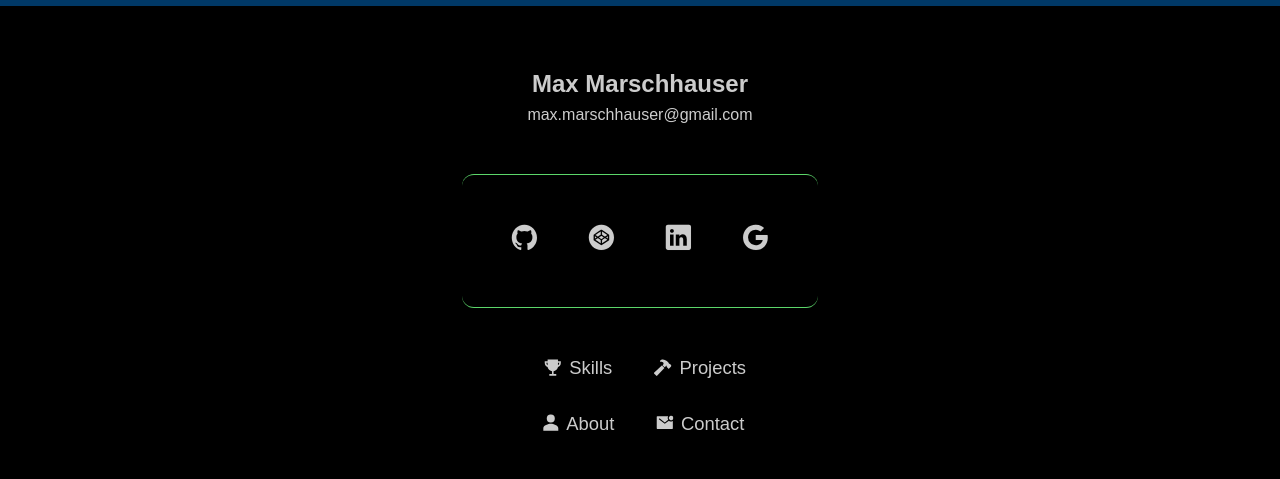
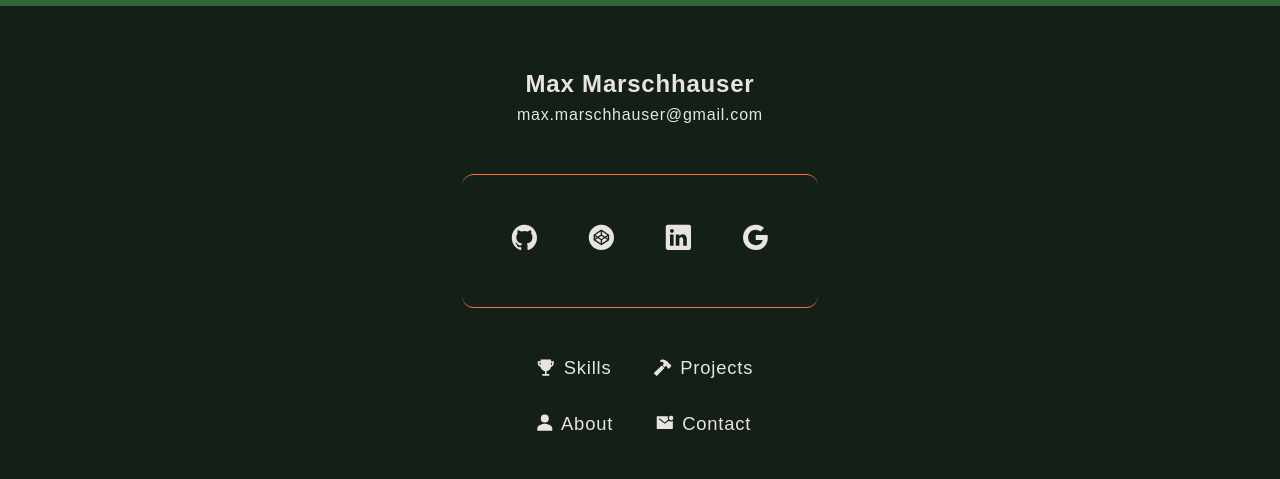
Before and after one commit to max-marschhauser/portfolio, a React (Create React App) app: page /skills in a window 1280 px wide. Shown: the part 2085-2564 px from the top of the page. Built offline with nearby package versions, Linux system fonts and the light colour scheme.

Commit message:
restyling page colors

```diff
--- a/src/assets/styles/components/_main.scss
+++ b/src/assets/styles/components/_main.scss
@@ -5,7 +5,7 @@
 
 	text-align: center;
 	font-size: clamp(2.5rem, 5vw, 3.5rem);
-	color: var(--color-white);
+	color: var(--color-light);
 
 	p {
 		padding-top: clamp(0.25rem, 1.25vh, 1.5rem);
--- a/src/assets/styles/components/_root.scss
+++ b/src/assets/styles/components/_root.scss
@@ -2,21 +2,19 @@
 
 :root {
 	// colors
+	--color-dark: hsl(125, 20%, 10%);
+	--color-light: hsl(10, 10%, 90%);
 
-	--color-black: hsl(0, 0%, 0%);
-	--color-black-transparent: hsl(0, 0%, 0%, 0.75);
-	--color-lightgray: hsl(0, 0%, 80%);
-	--color-white: hsl(0, 0%, 100%);
+	--color-primary-1: hsl(129, 34%, 30%);
+	--color-primary-1-transparent: hsla(129, 34%, 30%, 0.75);
 
-	--color-blue: hsl(207, 100%, 20%); // general color
-	--color-blue-transparent: hsl(207, 100%, 20%, 0.75); // general color transparent
-	--color-green: hsl(127, 60%, 60%); // call to action color
-	--color-orange: hsl(30, 100%, 60%); // reaction color
+	--color-primary-2: hsl(32, 47%, 41%);
+	--color-primary-2-transparent: hsla(32, 47%, 41%, 0.75);
+
+	--color-action: hsl(16, 90%, 60%);
 
 	// font family
 	--font-family: "Montserrat", sans-serif;
-
-	--desktopSize: 1400px;
 }
 
 *,
@@ -35,27 +33,27 @@
 }
 
 ::selection {
-	background-color: var(--color-lightgray);
+	background-color: var(--color-dark);
 
-	color: var(--color-black);
+	color: var(--color-light);
 }
 
 body {
-	background-color: var(--color-blue);
+	background-color: var(--color-primary-1);
 }
 
 ::-webkit-scrollbar {
 	width: 0.75rem;
 
 	&-track {
-		background: var(--color-lightgray);
+		background-color: var(--color-light);
 	}
 
 	&-thumb {
-		background: var(--color-gray);
+		background: var(--color-dark);
 
 		&:hover {
-			background: var(--color-darkgray);
+			background: var(--color-action);
 		}
 	}
 }
--- a/src/layout/footer/footer.scss
+++ b/src/layout/footer/footer.scss
@@ -10,7 +10,7 @@
 	align-items: center;
 	gap: 3rem;
 
-	background-color: var(--color-black);
+	background-color: var(--color-dark);
 	overflow-x: hidden;
 
 	&__item {
@@ -37,20 +37,12 @@
 
 				h2 {
 					text-align: center;
-
-					color: var(--color-lightgray);
-
-					@include abs.mq(2100px, 0px) {
-						font-size: 1.75rem;
-					}
+					letter-spacing: 0.05rem;
+					color: var(--color-light);
 
 					span {
 						font-size: 1rem;
 						font-weight: normal;
-
-						@include abs.mq(2100px, 0px) {
-							font-size: 1.25rem;
-						}
 					}
 				}
 
@@ -68,31 +60,23 @@
 					list-style: none;
 
 					padding: 3rem;
-					border-block: 0.1rem solid var(--color-green);
+					border-block: 0.1rem solid var(--color-action);
 
 					li {
 						a {
 							text-decoration: none;
-							color: var(--color-lightgray);
+							color: var(--color-light);
 							font-size: 1.8rem;
 
-							@include abs.mq(2100px, 0px) {
-								font-size: 2rem;
-							}
-
-							transition: all 0.25s ease;
+							transition: all 0.35s ease;
 
 							&:hover,
 							&:focus-visible {
-								opacity: 0.9;
-
-								color: var(--color-green);
+								color: var(--color-action);
 							}
 
 							&:active {
 								opacity: 0.8;
-
-								color: var(--color-orange);
 							}
 						}
 					}
@@ -107,57 +91,44 @@
 
 						list-style: none;
 
-						ion-icon {
-							pointer-events: none;
-
-							transform: translate(-0.15rem, 0.15rem);
-						}
-
 						a {
 							font-size: 1.15rem;
 							text-decoration: none;
-							color: var(--color-lightgray);
+							color: var(--color-light);
+							letter-spacing: 0.05rem;
 
-							@include abs.mq(2100px, 0px) {
-								font-size: 1.5rem;
-							}
-
-							transition: all 0.25s ease;
+							transition: all 0.35s ease;
 
 							&:hover,
 							&:focus-visible {
-								opacity: 0.9;
-
-								color: var(--color-green);
+								& > ion-icon {
+									color: var(--color-action);
+								}
 							}
 
 							&:active {
-								opacity: 0.8;
+								opacity: 0.5;
+							}
 
-								color: var(--color-orange);
+							ion-icon {
+								pointer-events: none;
+
+								transform: translate(-0.15rem, 0.15rem);
+
+								transition: all 0.35s ease;
 							}
 						}
 					}
 				}
 
 				iframe {
-					box-shadow: 0rem 0rem 0rem 0.1rem var(--color-blue);
+					box-shadow: 0rem 0rem 0rem 0.1rem var(--color-light);
 					border-radius: 0.5rem;
 
-					width: 15rem;
-					height: 15rem;
+					width: clamp(15rem, 20vw, 25rem);
+					aspect-ratio: 1 / 1;
 
 					user-select: none;
-
-					@include abs.mq(400px, 0px) {
-						width: 20rem;
-						height: 20rem;
-					}
-
-					@include abs.mq(600px, 0px) {
-						width: 25rem;
-						height: 25rem;
-					}
 				}
 			}
 		}
@@ -172,45 +143,33 @@
 			list-style: none;
 
 			li {
-				color: var(--color-lightgray);
-
-				@include abs.mq(2100px, 0px) {
-					font-size: 1.5rem;
-				}
+				color: var(--color-light);
 
 				button {
 					padding: 0.75rem;
 					border-radius: 1rem;
 
 					opacity: 1;
-					outline: 0.1rem solid var(--color-white);
+					border-block: 0.1rem solid var(--color-light);
 					background-color: transparent;
 
-					color: var(--color-white);
+					color: var(--color-light);
 					font-weight: bold;
 					text-decoration: none;
 
-					@include abs.mq(1400px, 0px) {
-						font-size: 1rem;
-					}
+					font-size: clamp(0.8rem, 3vw, 1rem);
 
 					cursor: pointer;
 
-					transition: all 0.25s ease;
+					transition: all 0.35s ease;
 
 					&:hover,
 					&:focus-visible {
-						opacity: 0.9;
-						outline: 0.1rem solid var(--color-green);
-
-						color: var(--color-green);
+						border-block: 0.1rem solid var(--color-action);
 					}
 
 					&:active {
 						opacity: 0.8;
-						outline: 0.1rem solid var(--color-orange);
-
-						color: var(--color-orange);
 					}
 				}
 			}
--- a/src/layout/layout/layout.scss
+++ b/src/layout/layout/layout.scss
@@ -14,7 +14,7 @@
 	justify-content: space-between;
 	align-items: center;
 
-	background-color: var(--color-black);
+	background-color: var(--color-dark);
 
 	.logo {
 		display: flex;
@@ -24,8 +24,9 @@
 		padding-block: 0.5rem;
 
 		text-align: center;
-		color: var(--color-lightgray);
+		color: var(--color-light);
 		text-decoration: none;
+		letter-spacing: 0.05rem;
 
 		transition: all 0.35s ease;
 
@@ -69,7 +70,7 @@
 
 		background-color: transparent;
 		outline-offset: 0.1rem;
-		outline: 0.1rem solid var(--color-white);
+		outline: 0.1rem solid var(--color-light);
 
 		transition: all 0.35s ease;
 
@@ -94,7 +95,7 @@
 			height: var(--line-height);
 			border-radius: 0.75rem;
 
-			background-color: var(--color-white);
+			background-color: var(--color-light);
 
 			transition: all 0.35s ease;
 
@@ -178,13 +179,14 @@
 			width: auto;
 		}
 
-		background-color: var(--color-black-transparent);
-		outline: 0.1rem solid var(--color-black);
+		background-color: var(--color-dark);
+		border-block: 0.1rem solid transparent;
 
 		font-size: 1.5rem;
 		text-decoration: none;
 		font-weight: bold;
-		color: var(--color-lightgray);
+		letter-spacing: 0.05rem;
+		color: var(--color-light);
 
 		user-select: none;
 
@@ -192,26 +194,26 @@
 
 		&:hover,
 		&:focus-visible {
-			opacity: 0.9;
-
-			color: var(--color-green);
+			border-block: 1px solid var(--color-action);
 
 			@include abs.mq(1400px, 0px) {
 				background-color: transparent;
 
-				border-bottom: 1px solid var(--color-green);
+				transition: all 0.35s ease;
+			}
+
+			& > ion-icon {
+				color: var(--color-action);
 			}
 		}
 
 		&:active {
-			opacity: 0.8;
-
-			color: var(--color-orange);
+			opacity: 0.85;
 
 			@include abs.mq(1400px, 0px) {
 				background-color: transparent;
 
-				border-bottom: 1px solid var(--color-orange);
+				opacity: 0.5;
 			}
 		}
 
@@ -219,6 +221,8 @@
 			pointer-events: none;
 
 			transform: translate(-0.5rem, 0.15rem);
+
+			transition: all 0.35s ease;
 		}
 	}
 }
--- a/src/pages/home/home.scss
+++ b/src/pages/home/home.scss
@@ -13,7 +13,7 @@
 		place-items: center;
 		gap: 2rem;
 
-		background-image: url(../../assets/images/space-bg.jpg);
+		background-image: url(../../assets/images/nature3.jpg);
 		background-position: center;
 		background-attachment: fixed;
 		background-repeat: no-repeat;
@@ -29,9 +29,9 @@
 			width: clamp(15rem, 20vw, 20rem);
 			aspect-ratio: 1 / 1;
 
-			border-radius: 50%;
-			outline: 0.5rem solid var(--color-blue);
-			outline-offset: 0.5rem;
+			border-radius: 4rem 1rem;
+			//outline: 0.5rem solid var(--color-blue);
+			//outline-offset: 0.5rem;
 
 			user-select: none;
 		}
--- a/src/pages/noPage/noPage.scss
+++ b/src/pages/noPage/noPage.scss
@@ -9,7 +9,7 @@
 
 		text-align: center;
 		font-size: 2.25rem;
-		color: var(--color-white);
+		color: var(--color-light);
 		line-height: 3rem;
 
 		user-select: none;
```
